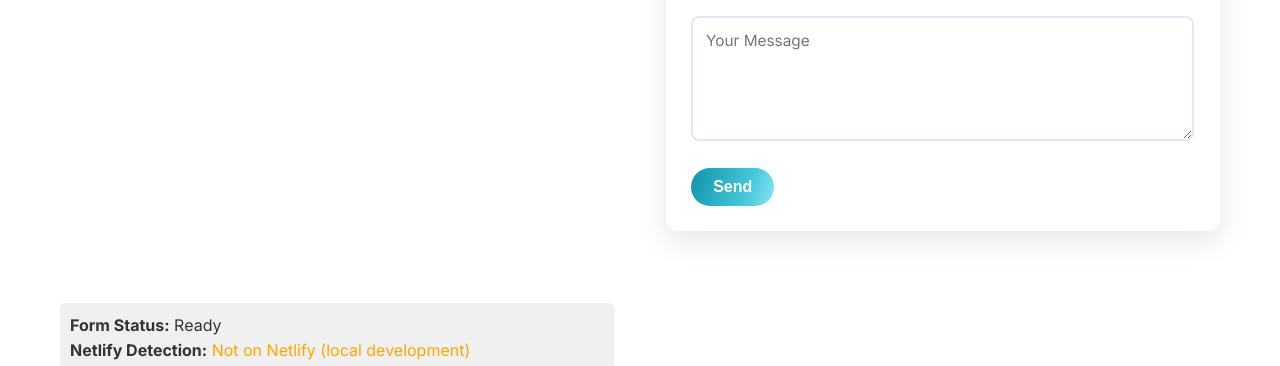
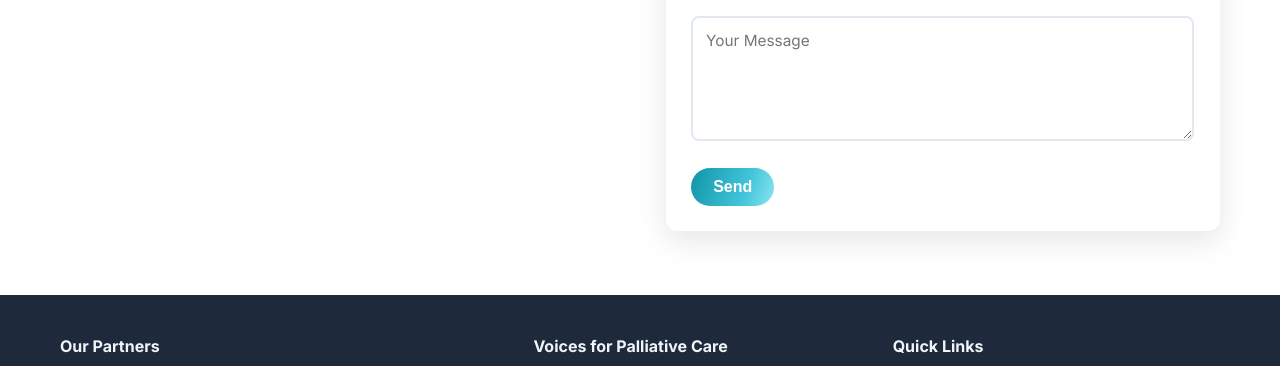
Before and after one commit to MPS-MPS-MPS/voicesForPalliativeCare-website, a plain HTML site: page index.html in a window 1280 px wide. Shown: the part 3658-4024 px from the top of the page. Drawn offline with Linux system fonts and the light colour scheme.

Commit message:
form debug

```diff
--- a/index.html
+++ b/index.html
@@ -209,11 +209,7 @@
                     <button type="submit" class="btn btn-primary">Send</button>
                 </form>
 
-                <!-- Debug info -->
-                <div id="form-debug" style="margin-top: 20px; padding: 10px; background: #f0f0f0; border-radius: 5px;">
-                    <p><strong>Form Status:</strong> <span id="form-status">Ready</span></p>
-                    <p><strong>Netlify Detection:</strong> <span id="netlify-status">Checking...</span></p>
-                </div>
+
             </div>
         </div>
     </section>
```
